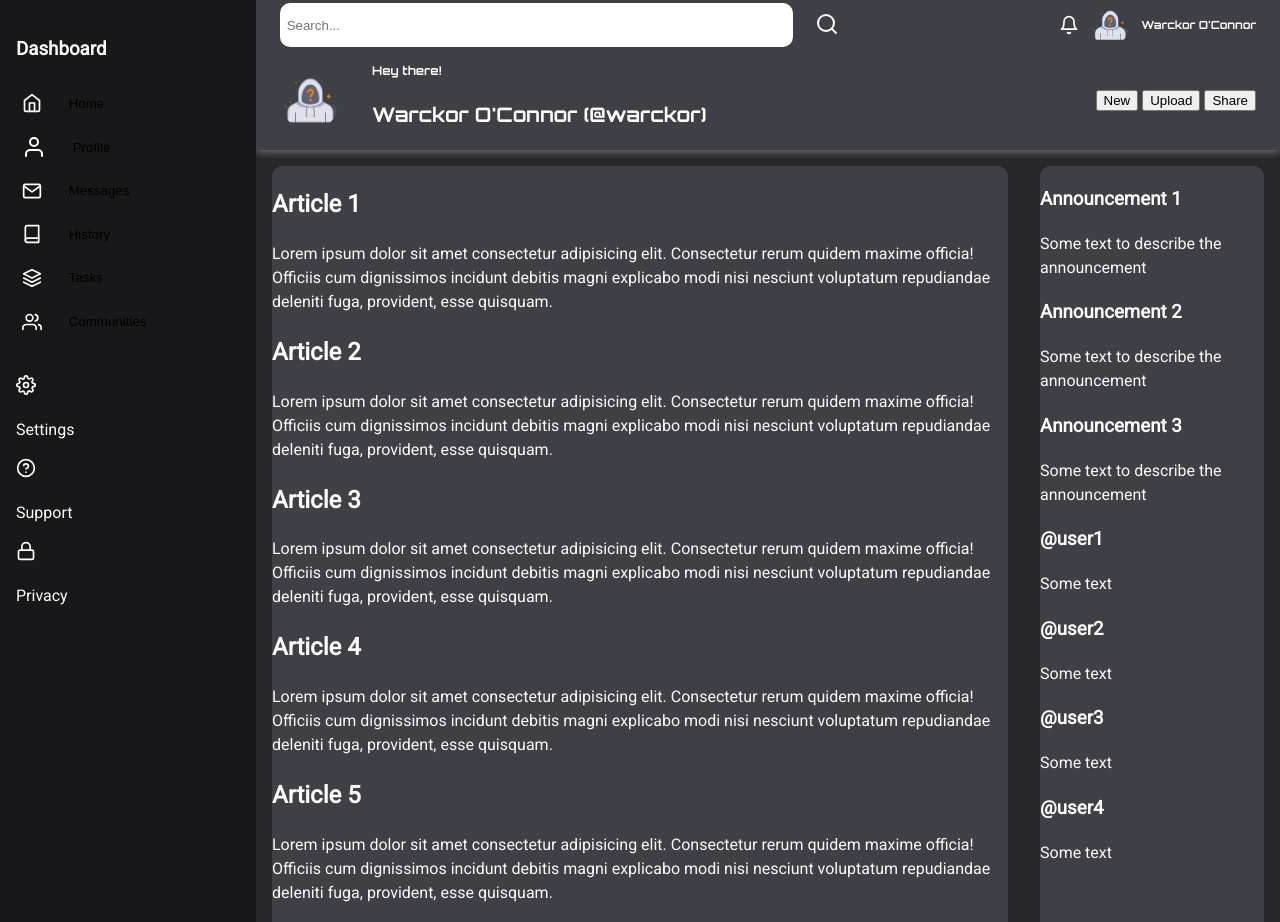
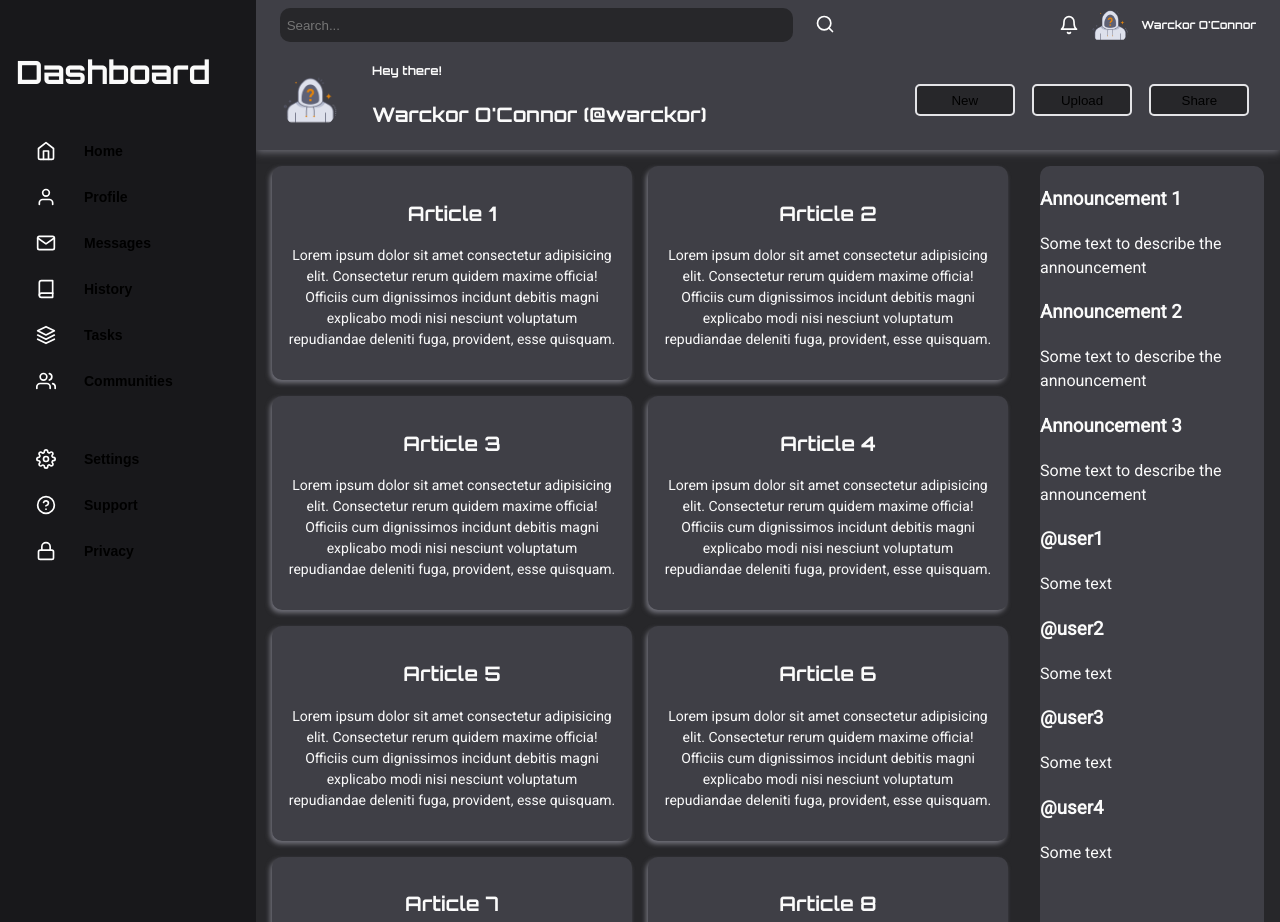
Before and after one commit to Warckor/admin-dashboard, a website built with Vite: page index.html in a window 1280 px wide. Shown: the top 922 px of the page. Built offline with nearby package versions, Linux system fonts and the light colour scheme; files whose address does not match are found by name.

Commit message:
Styling articles and dark-light colors

```diff
--- a/index.html
+++ b/index.html
@@ -46,7 +46,7 @@
         <p>Home</p>
       </button>
       <button class="navbar-button">
-        <img src="./assets/icons/user.svg" alt="profile" />
+        <img class="icons" src="./assets/icons/user.svg" alt="profile" />
         <p>Profile</p>
       </button>
       <button class="navbar-button">
@@ -67,18 +67,18 @@
       </button>
     </div>
     <div class="config-bar">
-      <div class="configbar-button">
+      <button class="configbar-button">
         <img class="icons" src="./assets/icons/settings.svg" alt="settings" />
         <p>Settings</p>
-      </div>
-      <div class="configbar-button">
+      </button>
+      <button class="configbar-button">
         <img class="icons" src="./assets/icons/support.svg" alt="support" />
         <p>Support</p>
-      </div>
-      <div class="configbar-button">
+      </button>
+      <button class="configbar-button">
         <img class="icons" src="./assets/icons/privacy.svg" alt="privacy" />
         <p>Privacy</p>
-      </div>
+      </button>
     </div>
   </div>
   <div class="articles">
--- a/style.css
+++ b/style.css
@@ -12,23 +12,21 @@
 :root.dark {
   --bg-color: #27272a;
   --bg-container: #3f3f46;
+  --bg-dashboard: #18181b;
   --border-btn: 2px solid #e4e4e7;
-  --color-btn-bg: #3f3f46;
+  --color-btn-bg: #27272a;
   --color-base-text: #fafafa;
   --shadow-color: #71717a;
-
-  color: rgba(255, 255, 255, 0.87);
 }
 
 :root.light {
   --bg-color: #d4d4d4;
   --bg-container: #fafafa;
+  --bg-dashboard: #1d4ed8;
   --border-btn: 2px solid #0a0a0a;
+  --color-btn-bg: #38bdf8;
   --color-base-text: #0a0a0a;
   --shadow-color: #262626;
-
-  color-scheme: light dark;
-  color: rgba(255, 255, 255, 0.87);
 }
 
 body {
@@ -38,6 +36,15 @@ body {
   min-height: 100vh;
   background-color: var(--bg-color);
   color: var(--color-base-text);
+}
+
+button:hover {
+  cursor: pointer;
+  transform: scale(1.1);
+}
+
+button:active {
+  transform: scale(1);
 }
 
 .icons {
@@ -73,15 +80,26 @@ body {
 
 .search input {
   width: 500px;
-  height: 30px;
+  height: 20px;
   border-radius: 10px;
   padding: 0.5em;
   border: none;
+  background: var(--color-btn-bg);
 }
 
 .search button {
   border: none;
+  height: 30px;
+  width: 30px;
+  border-radius: 50%;
+  align-self: center;
+  justify-self: center;
   background: none;
+}
+
+.search button img {
+  width: 20px;
+  height: 20px;
 }
 
 .search button:hover {
@@ -115,6 +133,15 @@ body {
   grid-row: 2 / 3;
 }
 
+.options button {
+  border: var(--border-btn);
+  border-radius: 5px;
+  background: var(--color-btn-bg);
+  width: 100px;
+  padding: 0.5em 2em;
+  margin: 0.5em 0.5em;
+}
+
 .greeting {
   display: flex;
   flex-direction: row;
@@ -141,8 +168,14 @@ body {
 .sidebar-left {
   grid-column: 1 / 2;
   grid-row: 1 / 4;
-  background: #18181b;
+  background: var(--bg-dashboard);
   padding: 1em;
+}
+
+.dashboard-logo {
+  font-family: Orbitron, Helvetica, Arial, sans-serif;
+  font-size: 2em;
+  color: var(--color-base-text);
 }
 
 .navbar {
@@ -158,14 +191,57 @@ body {
   gap: 2em;
   background: none;
   border: none;
+  font-size: 14px;
+  font-weight: bold;
+  margin-left: 1em;
+}
+
+.config-bar {
+  display: flex;
+  flex-direction: column;
+}
+
+.configbar-button {
+  display: flex;
+  flex-direction: row;
+  align-items: center;
+  gap: 2em;
+  background: none;
+  border: none;
+  font-size: 14px;
+  font-weight: bold;
+  margin-left: 1em;
+}
+
+img {
+  src: url(images/logo.png);
 }
 
 .articles {
+  display: grid;
+  grid-template: repeat(auto-fit, minmax(100px, 1fr)) / repeat(auto-fit, minmax(250px, 1fr));
+  gap: 1em;
   grid-column: 2 / 3;
   grid-row: 2 / 3;
-  background: #3f3f46;
   margin: 1em;
+}
+
+.article {
+  background-color: var(--bg-container);
   border-radius: 10px;
+  box-shadow: -2px 3px 5px var(--shadow-color);
+  padding: 1em;
+  text-align: center;
+}
+
+.article h2 {
+  font-size: 20px;
+  font-weight: bold;
+  font-family: Orbitron, Helvetica, Arial, sans-serif;
+}
+
+.article p {
+  font-size: 14px;
 }
 
 .sidebar-right {
```
Also changed, not shown: assets/icons/search-black.svg (added).
